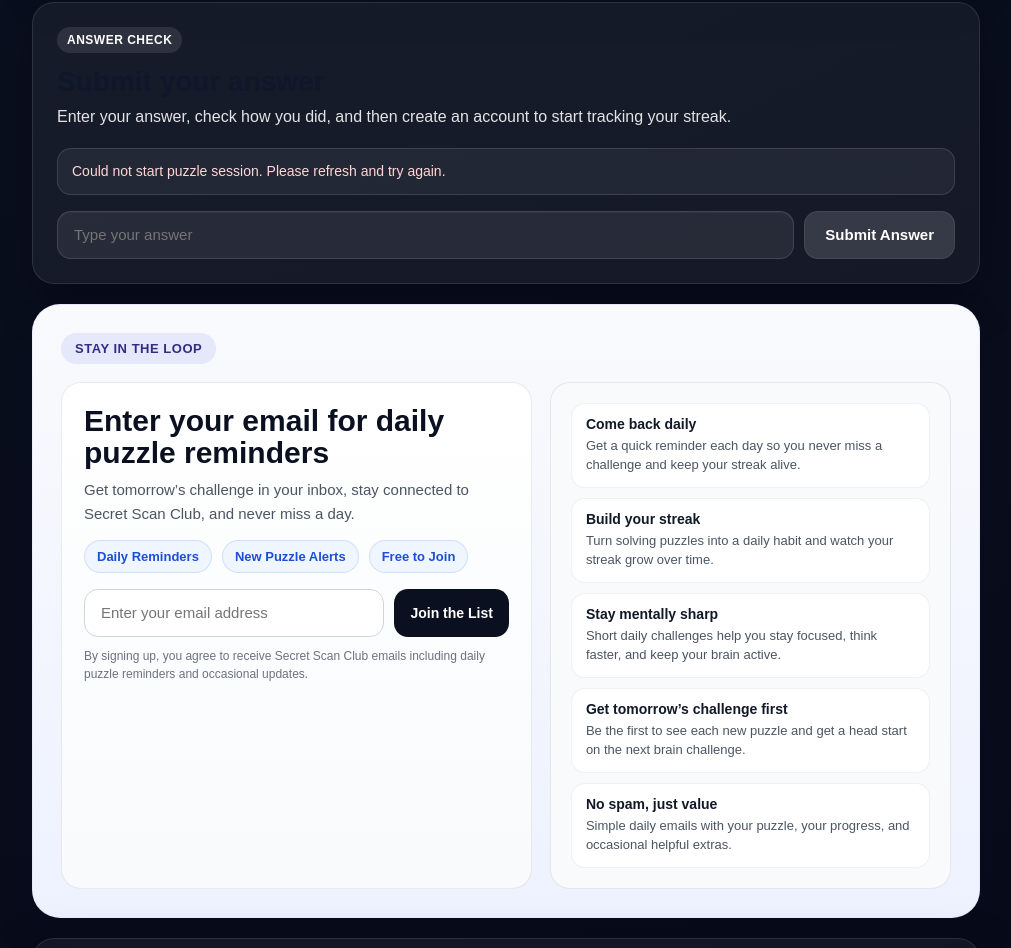
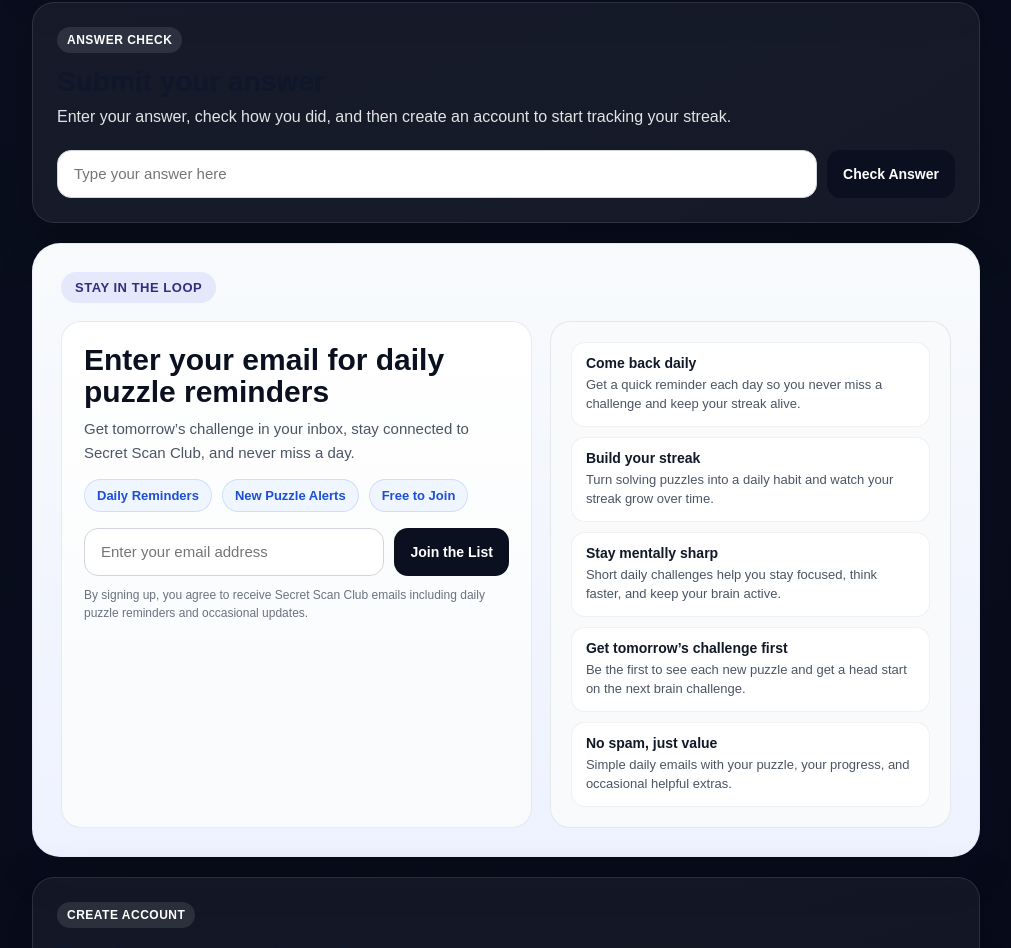
Before and after one commit to ryanc192/secretscanclub.com, a Next.js app: page /scan in a window 1280 px wide. Shown: the part 1688-2636 px from the top of the page, without its empty margins (134-1145 px from the left). Built offline with nearby package versions, Linux system fonts and the light colour scheme; no server answers.

Commit message:
Update page.tsx

```diff
--- a/app/scan/page.tsx
+++ b/app/scan/page.tsx
@@ -6,6 +6,7 @@ import EmailSignupForm from "../components/EmailSignupForm";
 import AuthStatus from "../components/AuthStatus";
 import ScanRedirect from "./ScanRedirect";
 import DailyPuzzle from "../components/DailyPuzzle";
+import AnswerCheckForm from "../components/AnswerCheckForm";
 
 export const dynamic = "force-dynamic";
 
@@ -173,10 +174,12 @@ export default function ScanPage() {
           </p>
 
           {drop ? (
-            <DailyPuzzle
-              puzzleDate={drop.date}
-              acceptedAnswers={drop.free.acceptedAnswers ?? [drop.free.answer]}
-            />
+            <AnswerCheckForm
+              dropDate={drop.date}
+              correctAnswer={drop.free.answer}
+              acceptedAnswers={drop.free.acceptedAnswers ?? []}
+              explanation={drop.free.explanation ?? ""}
+          />
           ) : (
             <div
               style={{
```
